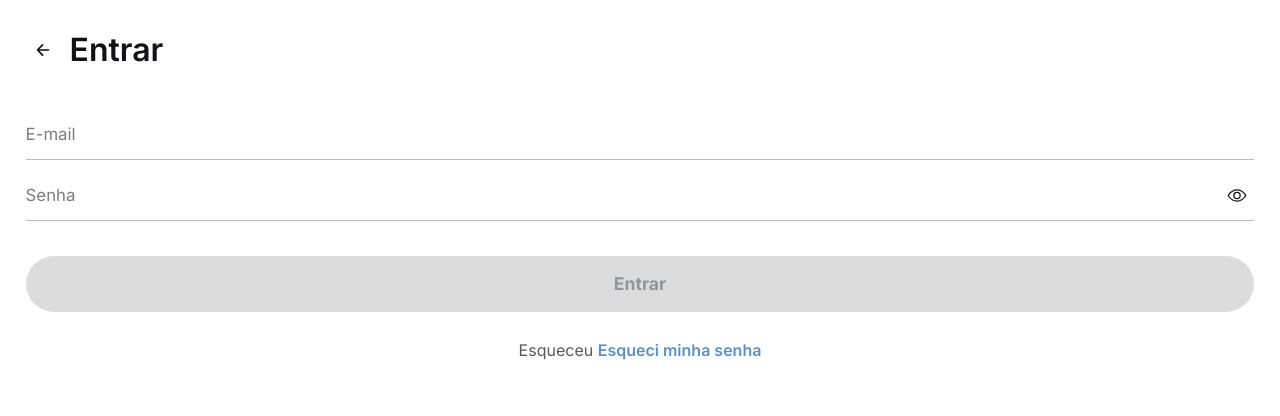
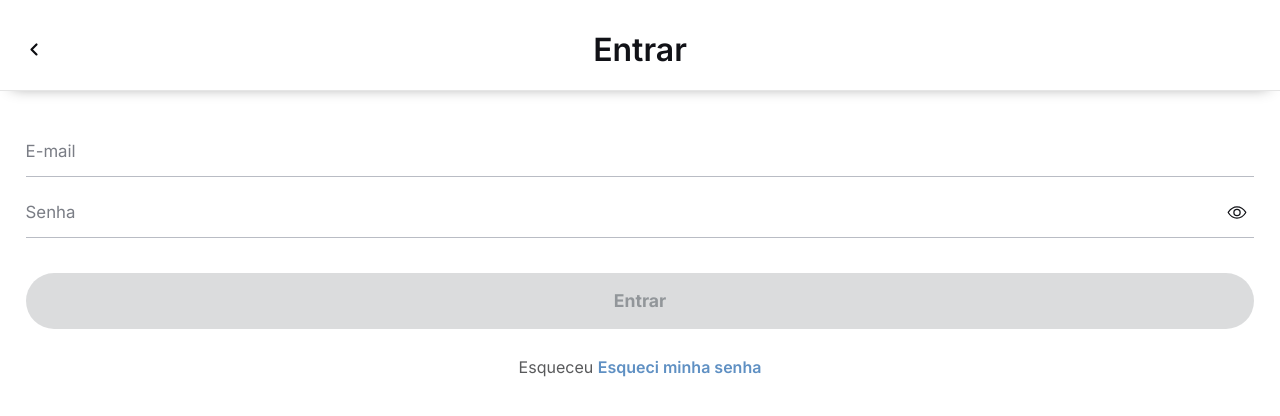
Before and after one commit to alexprogran/igreja-carvalho-de-justica, a Next.js app: page /entra in a window 1280 px wide. Shown: the top 416 px of the page. Built offline with nearby package versions, Linux system fonts and the light colour scheme.

Commit message:
Ajustes em Retroced

```diff
--- a/components/layout/Retroced.jsx
+++ b/components/layout/Retroced.jsx
@@ -1,12 +1,23 @@
 import Link from "next/link";
-import { IoArrowBack } from "react-icons/io5";
 import styles from "./Retroced.module.css";
 
 export default function Retroced({ title, href = "/login" }) {
   return (
     <div className={styles.topRow}>
       <Link href={href} className={styles.backButton} aria-label="Voltar para login">
-        <IoArrowBack size={18} aria-hidden="true" />
+        <svg
+          aria-hidden="true"
+          viewBox="0 0 24 24"
+          width="20"
+          height="20"
+          fill="none"
+          stroke="currentColor"
+          strokeWidth="2.6"
+          strokeLinecap="round"
+          strokeLinejoin="round"
+        >
+          <path d="M15 18l-6-6 6-6" />
+        </svg>
       </Link>
 
       <h1 className={styles.title}>{title}</h1>
--- a/components/layout/Retroced.module.css
+++ b/components/layout/Retroced.module.css
@@ -1,11 +1,23 @@
 .topRow {
+  width: calc(100% + 3.2rem);
+  position: relative;
   display: flex;
   align-items: center;
-  gap: 0.55rem;
-  margin-bottom: clamp(1.8rem, 8vw, 2.2rem);
+  justify-content: center;
+  margin: -1.6rem -1.6rem clamp(1.8rem, 8vw, 2.2rem);
+  padding: 1.6rem 3.2rem 1rem;
+  border-bottom: 1px solid #e5e5e5;
+  box-shadow: 0 8px 14px -12px rgba(0, 0, 0, 0.45);
+
+
 }
 
+
 .backButton {
+  position: absolute;
+  left: 1rem;
+  top: 55%;
+  transform: translateY(-50%);
   border: none;
   background: transparent;
   color: #0c0d10;
@@ -21,6 +33,7 @@
 
 .title {
   margin: 0;
+  text-align: center;
   font-size: clamp(1.2rem, 4vw, 2rem);
   font-weight: 550;
   color: #111217;
```
